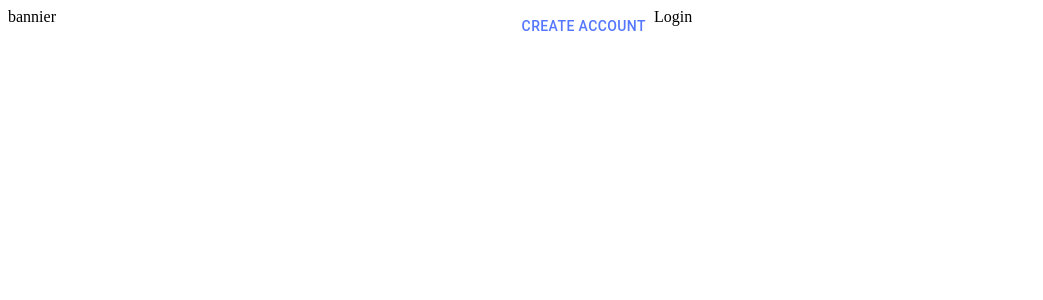
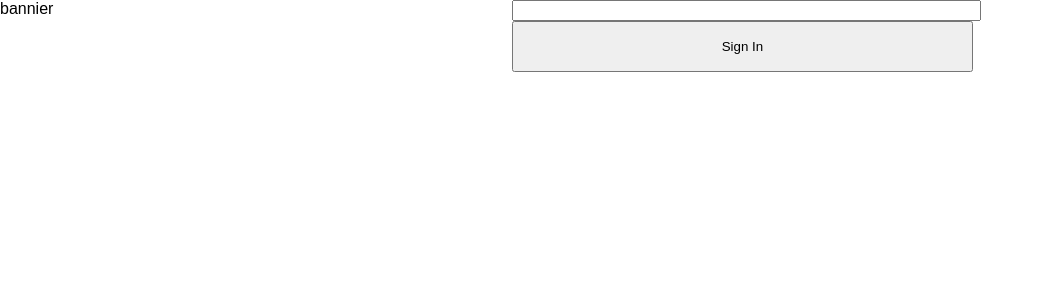
Before and after one commit to lboistard/better_notion, a React (Vite) app in the folder frontend/: page /login in a window 1280 px wide. Shown: the top 300 px of the page, without its empty margins (0-1043 px from the left). Built offline with nearby package versions, Linux system fonts and the light colour scheme.

Commit message:
remove mui

```diff
--- a/frontend/index.html
+++ b/frontend/index.html
@@ -3,6 +3,11 @@
   <head>
     <meta charset="UTF-8" />
     <link rel="icon" type="image/svg+xml" href="/vite.svg" />
+
+    <link rel="preconnect" href="https://fonts.googleapis.com">
+    <link rel="preconnect" href="https://fonts.gstatic.com" crossorigin>
+    <link href="https://fonts.googleapis.com/css2?family=Plus+Jakarta+Sans:ital,wght@0,200;0,300;0,400;0,500;0,600;0,700;0,800;1,200;1,300;1,400;1,500;1,600;1,700;1,800&display=swap" rel="stylesheet">
+
     <meta name="viewport" content="width=device-width, initial-scale=1.0" />
     <title>Better notion</title>
   </head>
--- a/frontend/package.json
+++ b/frontend/package.json
@@ -10,10 +10,7 @@
     "preview": "vite preview"
   },
   "dependencies": {
-    "@emotion/react": "^11.11.1",
-    "@emotion/styled": "^11.11.0",
     "@fontsource-variable/plus-jakarta-sans": "^5.0.18",
-    "@mui/material": "^5.14.19",
     "mobx-react": "^9.1.0",
     "react": "^18.2.0",
     "react-dom": "^18.2.0",
--- a/frontend/src/App.tsx
+++ b/frontend/src/App.tsx
@@ -1,8 +1,8 @@
 import { BrowserRouter, Routes, Route } from "react-router-dom";
 import PrivateRoutes from "./routing/PrivateRoutes";
 import Home from "./pages/Home";
-import Login from "./components/Login";
-import Register from "./components/Register";
+import Login from "./components/auth/Login";
+import Register from "./components/auth/Register";
 
 const App = () => {
   return (
--- a/frontend/src/components/Login.tsx
+++ /dev/null
@@ -1,15 +0,0 @@
-import { Button } from "@mui/material";
-import AuthLayout from "../layouts/AuthLayout";
-
-const Login = () => {
-  return (
-    <AuthLayout>
-      <Button>
-        Create account
-      </Button>
-      <span>Login</span>
-    </AuthLayout>
-  )
-}
-
-export default Login;
--- /dev/null
+++ b/frontend/src/components/auth/Login.tsx
@@ -0,0 +1,37 @@
+import AuthLayout from "../../layouts/AuthLayout";
+
+const Login = () => {
+  return (
+    <AuthLayout>
+      <div style={{
+        display: "flex",
+        justifyContent: "center",
+        width: "60%",
+        height: "100vh",
+      }}>
+        <div style={{
+          display: "flex",
+          flexDirection: "column",
+          width: "100%",
+        }}>
+
+          <input
+            id="outlined-password-input"
+            type="password"
+            style={{
+              width: "60%",
+            }}
+          />
+          <button style={{
+            padding: "16px",
+            width: "60%",
+          }}>
+          Sign In
+          </button>
+        </div>
+      </div>
+    </AuthLayout>
+  )
+}
+
+export default Login;
--- a/frontend/src/index.css
+++ b/frontend/src/index.css
@@ -0,0 +1,4 @@
+body {
+  font-family: "Plus+Jakarta+Sans", sans-serif;
+  margin: 0;
+}
--- a/frontend/src/index.tsx
+++ b/frontend/src/index.tsx
@@ -1,17 +1,11 @@
 import React from "react"
 import ReactDOM from "react-dom/client"
-import { ThemeProvider } from "@mui/material";
 
 import App from "./App.tsx"
 import "./index.css"
-import { createTheme } from "./theme/index.ts";
-
-const theme = createTheme();
 
 ReactDOM.createRoot(document.getElementById("root")!).render(
   <React.StrictMode>
-    <ThemeProvider theme={theme}>
-      <App />
-    </ThemeProvider>
+    <App />
   </React.StrictMode>
 )
--- a/frontend/src/layouts/AuthLayout.tsx
+++ b/frontend/src/layouts/AuthLayout.tsx
@@ -1,5 +1,4 @@
 import React from "react";
-import { Grid } from "@mui/material";
 
 interface AuthLayoutProps {
   children: React.ReactNode
@@ -7,14 +6,14 @@ interface AuthLayoutProps {
 
 const AuthLayout = ({ children }: AuthLayoutProps) => {
   return (
-    <Grid sx={{
+    <div style={{
       display: "flex",
     }}>
-      <Grid sx={{
+      <div style={{
         width: "40%",
-      }}>bannier</Grid>
+      }}>bannier</div>
       {children}
-    </Grid>
+    </div>
   )
 };
 
--- a/frontend/src/theme/colors.ts
+++ b/frontend/src/theme/colors.ts
@@ -8,6 +8,7 @@ export const grey = {
 
 export const primary = {
   main: "#5577FF",
+  hover: "#0022aa",
 };
 
 export const secondary = {
--- a/frontend/src/theme/create_palette.ts
+++ /dev/null
@@ -1,12 +0,0 @@
-import type { PaletteOptions } from "@mui/material/styles";
-import { primary, secondary, error, info, success, warning } from "./colors";
-
-export const palette:PaletteOptions = {
-  divider: "#F2F4F7",
-  error,
-  info,
-  primary,
-  success,
-  secondary,
-  warning,
-}
--- a/frontend/src/theme/index.ts
+++ /dev/null
@@ -1,17 +0,0 @@
-import { createTheme as createMuiTheme } from "@mui/material";
-import { palette } from "./create_palette";
-
-export const createTheme = () => {
-  return createMuiTheme({
-    breakpoints: {
-      values: {
-        xs: 0,
-        sm: 600,
-        md: 900,
-        lg: 1280,
-        xl: 1440,
-      },
-    },
-    palette,
-  });
-}
```
Also changed, not shown: frontend/src/components/auth/Register.tsx (renamed from frontend/src/components/Register.tsx), 1 other file (tests, documents, lock files or other folders).
